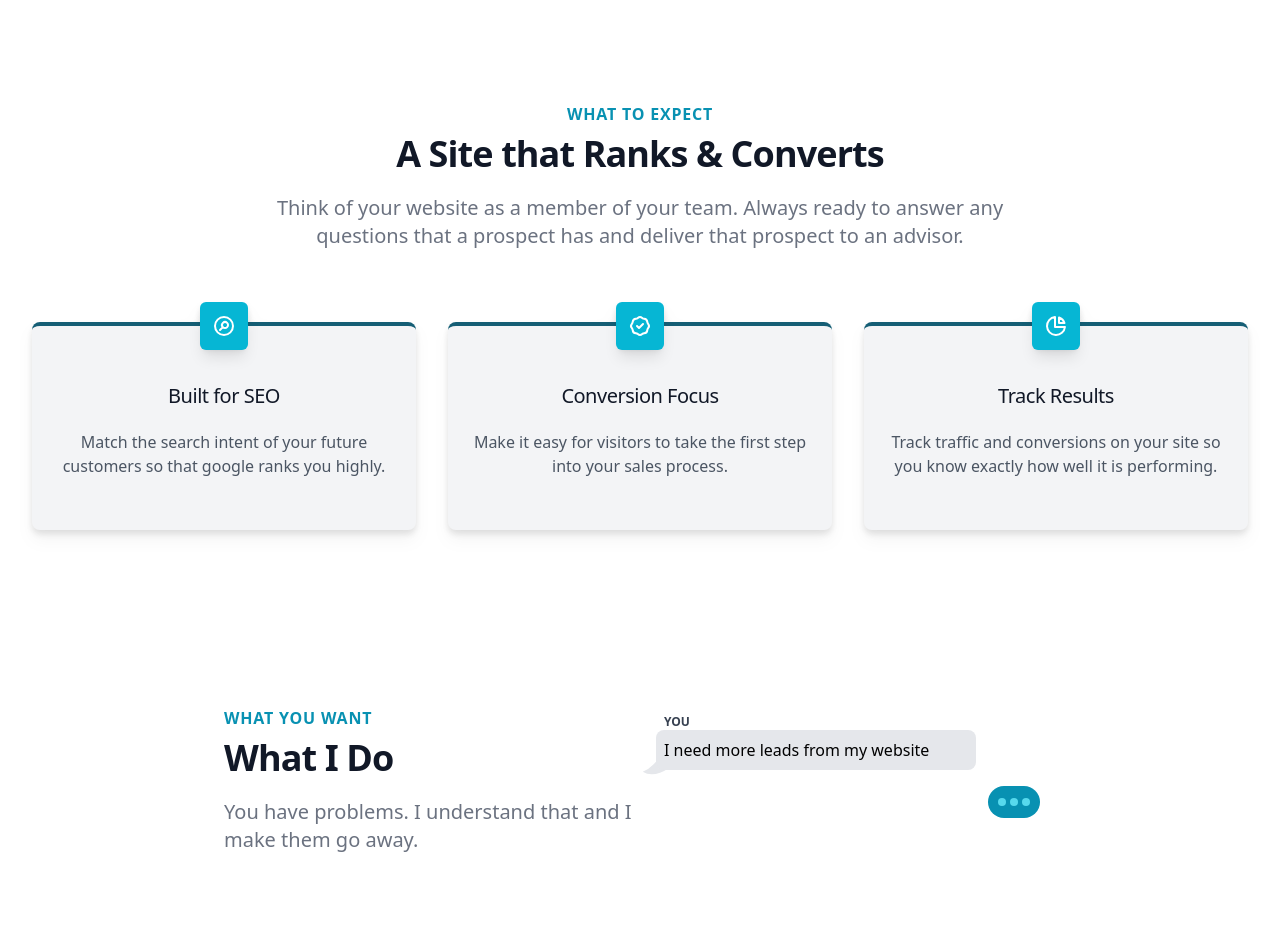
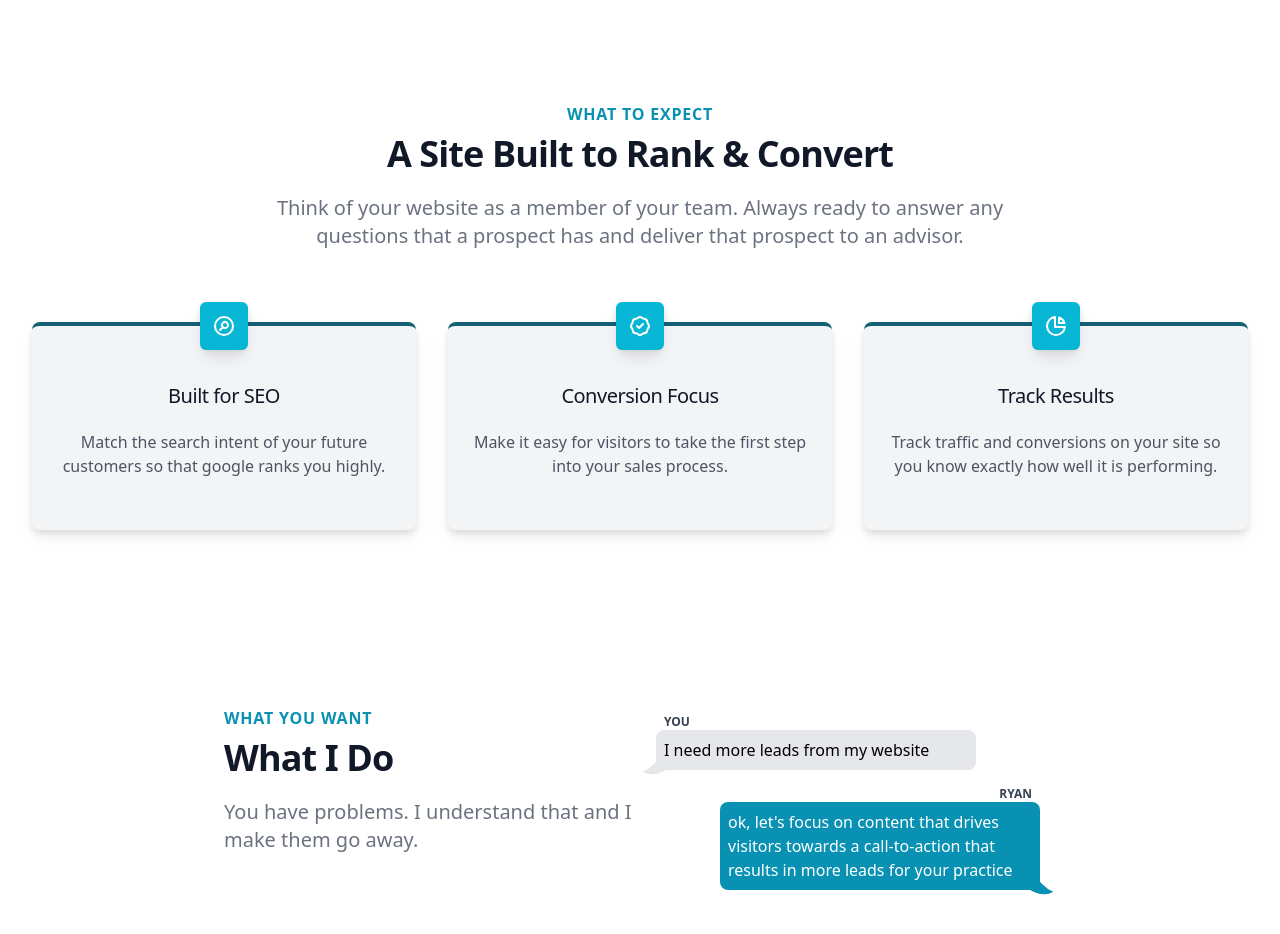
Before and after one commit to rowens794/freelance-template, a Next.js app: page / in a window 1280 px wide. Shown: the part 700-1634 px from the top of the page. Built offline with nearby package versions, Linux system fonts and the light colour scheme.

Commit message:
speed up text messaging

```diff
--- a/page-sections/custom/what-you-want/index.tsx
+++ b/page-sections/custom/what-you-want/index.tsx
@@ -90,7 +90,11 @@ export default function index({}: Props) {
 
   //set a variable to keep track of whether the user has scrolled into view
   useEffect(() => {
-    if (isVisible) setHasActivated(true)
+    if (isVisible && !hasActivated) {
+      setHasActivated(true)
+      setInt(1)
+      setMsgHopper([<UserMsg msg={messages[0].msg} key={0} />])
+    }
   }, [isVisible])
 
   useEffect(() => {
@@ -110,7 +114,7 @@ export default function index({}: Props) {
             msg = messages[int - 1].msg
           }
 
-          let ReadingRateWPM = 150
+          let ReadingRateWPM = 200
           let words = msg.split(' ').length
           let secondsElapsed = (words / ReadingRateWPM) * 60
           let millisecondsElapsed = Math.round(secondsElapsed * 1000)
--- a/pages/index.tsx
+++ b/pages/index.tsx
@@ -42,7 +42,7 @@ const Home: NextPage = () => {
         />
         <FeaturesGrid
           secTitle="What To Expect"
-          secDesc="A Site that Ranks & Converts"
+          secDesc="A Site Built to Rank & Convert"
           secParagraph="Think of your website as a member of your team.  Always ready to answer any questions that a prospect has and deliver that prospect to an advisor."
           features={[
             {
```
